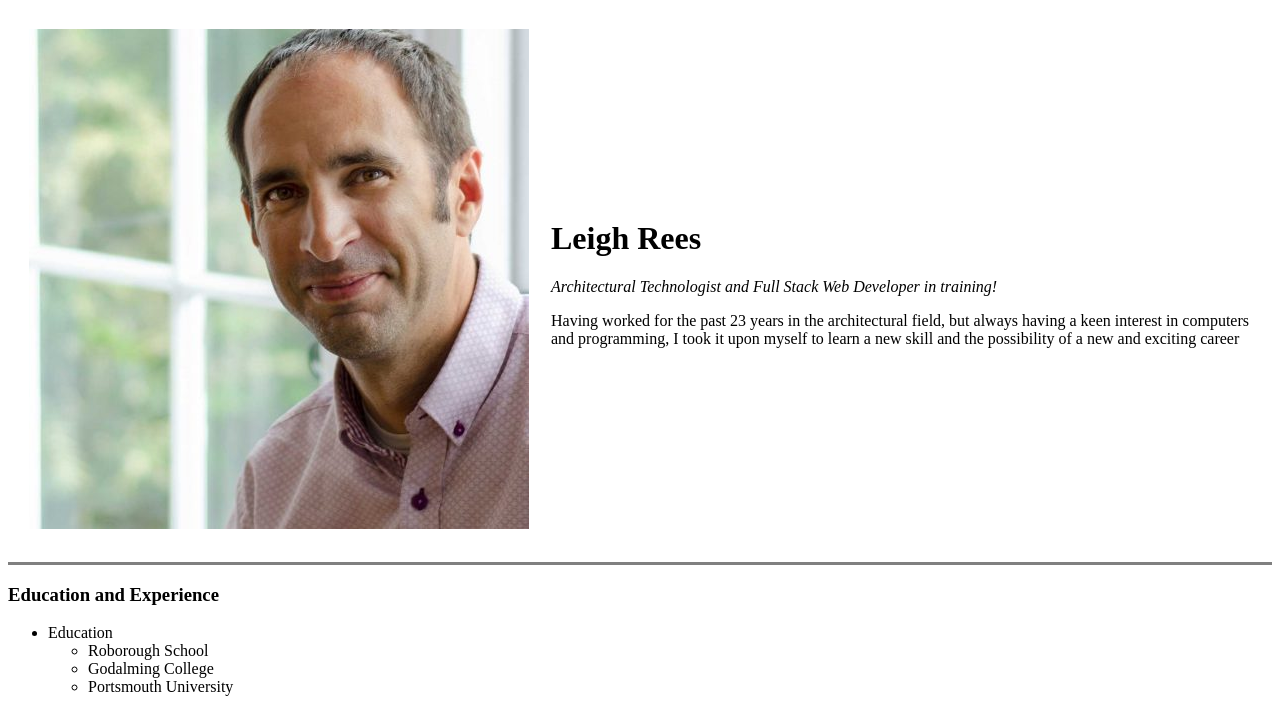
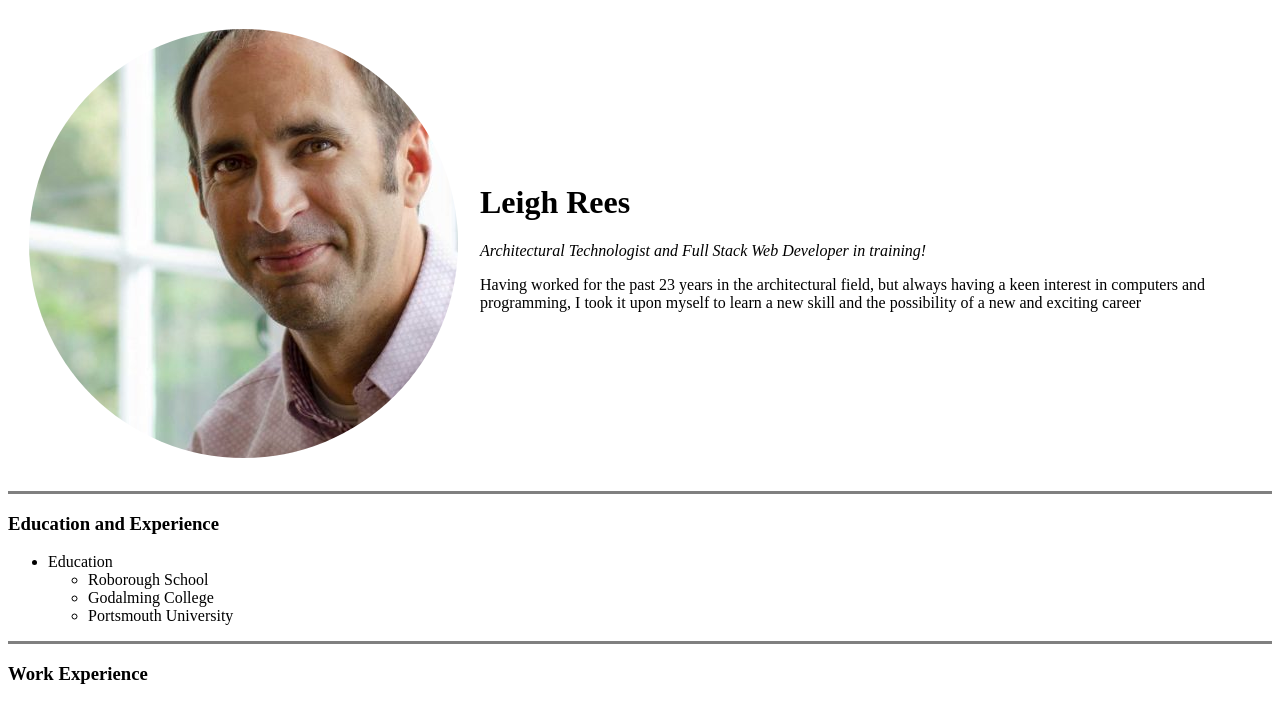
Before and after one commit to leighr76/CV, a plain HTML site: page index.html in a window 1280 px wide. Shown: the top 701 px of the page. Drawn offline with Linux system fonts and the light colour scheme.

Commit message:
Add files via upload

```diff
--- a/index.html
+++ b/index.html
@@ -9,7 +9,7 @@
 <body>
   <table cellspacing=20>
     <tr>
-      <td><img src="leigh_1200x1200-500x500.jpg" alt="Leigh profile picture"></td>
+      <td><img src="leigh circle.png" alt="Leigh profile picture"></td>
       <td>
         <h1>Leigh Rees</h1>
         <p><em>Architectural Technologist and Full Stack Web Developer in training!</em></p>
```
Also changed, not shown: leigh circle.png (added).
